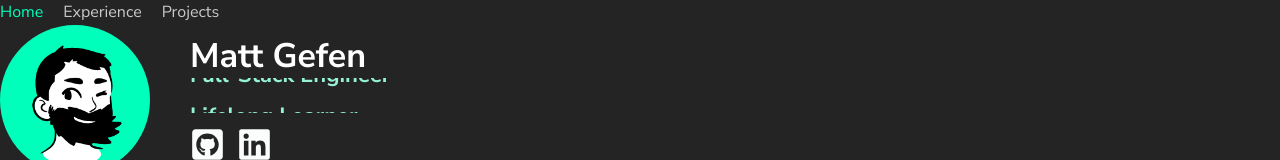
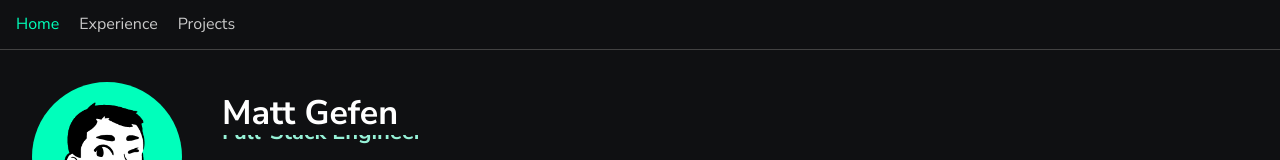
Before and after one commit to matt-gefen/portfolio-next, a Next.js app: page / in a window 1280 px wide. Shown: the top 160 px of the page. Built offline with nearby package versions, Linux system fonts and the light colour scheme.

Commit message:
feat: add app layout mantine component and header

```diff
--- a/app/components/nav/NavBar.module.css
+++ b/app/components/nav/NavBar.module.css
@@ -1,9 +1,11 @@
 .nav_bar {
   display: flex;
   justify-content: space-between;
-  align-items: flex-start;
+  align-items: center;
   width: 100%;
+  height: 100%;
   /* gap: 20px; */
+  padding: var(--mantine-spacing-md);
   @media (max-width: 350px) {
     flex-direction: column;
   }
--- a/app/globals.css
+++ b/app/globals.css
@@ -2,6 +2,10 @@
   box-sizing: border-box;
   padding: 0;
   margin: 0;
+}
+
+:root[data-mantine-color-scheme="dark"] {
+  --mantine-color-body: #0f1012 !important;
 }
 
 a {
--- a/app/layout.tsx
+++ b/app/layout.tsx
@@ -9,6 +9,9 @@ import {
   ColorSchemeScript,
   MantineProvider,
   mantineHtmlProps,
+  AppShell,
+  AppShellHeader,
+  AppShellMain,
 } from "@mantine/core";
 
 const nunito = Nunito_Sans({ subsets: ["latin"] });
@@ -35,8 +38,12 @@ export default function RootLayout({
       </head>
       <body className={nunito.className}>
         <MantineProvider theme={theme} defaultColorScheme="dark">
-          <NavBar />
-          {children}
+          <AppShell padding="xl" header={{ height: 50 }}>
+            <AppShellHeader>
+              <NavBar />
+            </AppShellHeader>
+            <AppShellMain>{children}</AppShellMain>
+          </AppShell>
         </MantineProvider>
       </body>
     </html>
```
